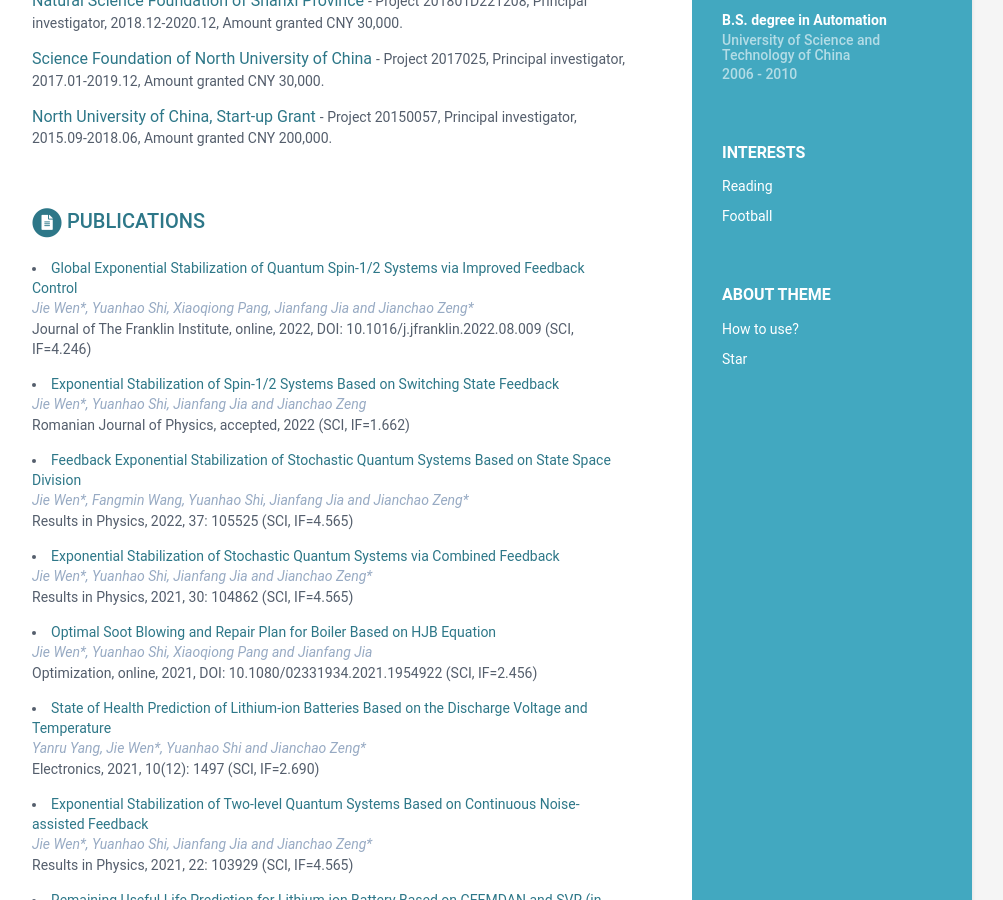
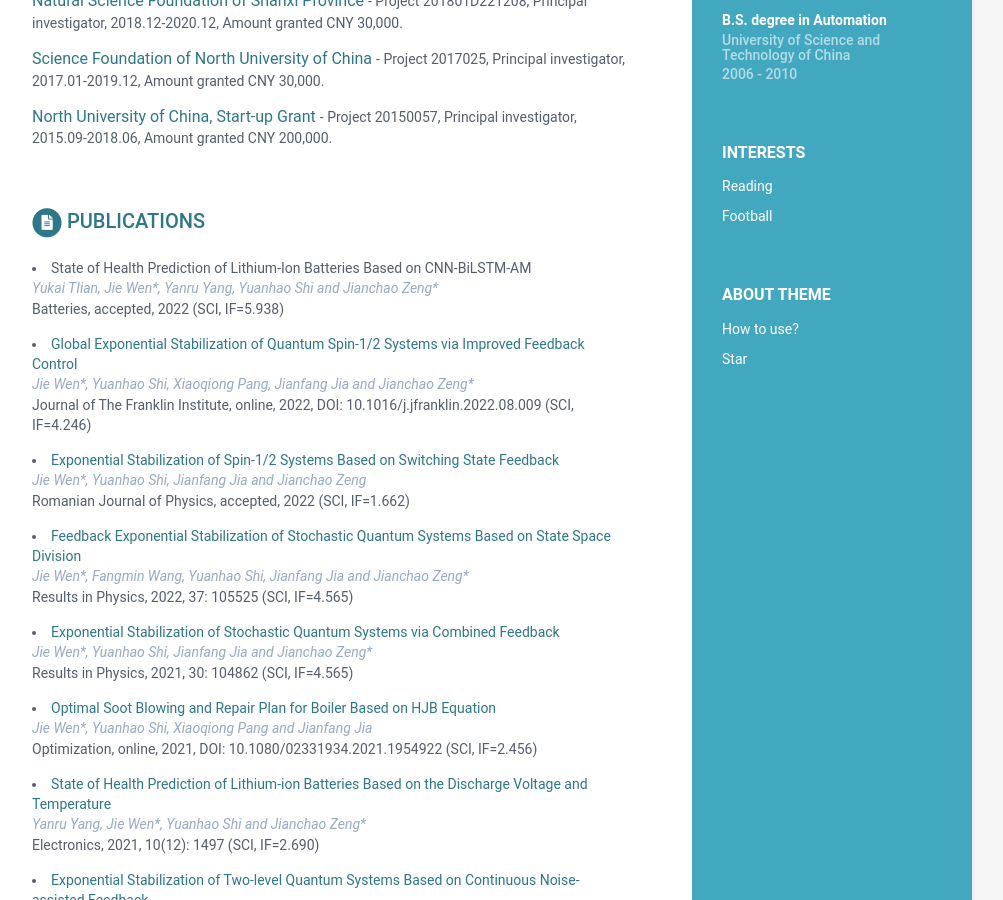
Before and after one commit to wenjie015/wenjie, a Jekyll site: the page built from index.html, in a window 1280 px wide and 900 px high, scrolled down 686 px. Shown: the whole window, without its empty margins (168-1171 px from the left). Built offline with Jekyll 4.4.1, drawn with Linux system fonts in a browser that asks for light colours.

Commit message:
Update data.yml

```diff
--- a/_data/data.yml
+++ b/_data/data.yml
@@ -60,6 +60,11 @@ publications:
        # link:
        # authors: Jie Wen*, Yuanhao Shi, Xiaoqiong Pang, Jianfang Jia and Jianchao Zeng*
        # conference: "SIAM Journal on Control and Optimization, under review, 2021"
+
+      - title: State of Health Prediction of Lithium-Ion Batteries Based on CNN-BiLSTM-AM
+        link:
+        authors: Yukai TIian, Jie Wen*, Yanru Yang, Yuanhao Shi and Jianchao Zeng*
+        conference: "Batteries, accepted, 2022 (SCI, IF=5.938)"
 
       - title: Global Exponential Stabilization of Quantum Spin-1/2 Systems via Improved Feedback Control
         link: https://doi.org/10.1016/j.jfranklin.2022.08.009
```
